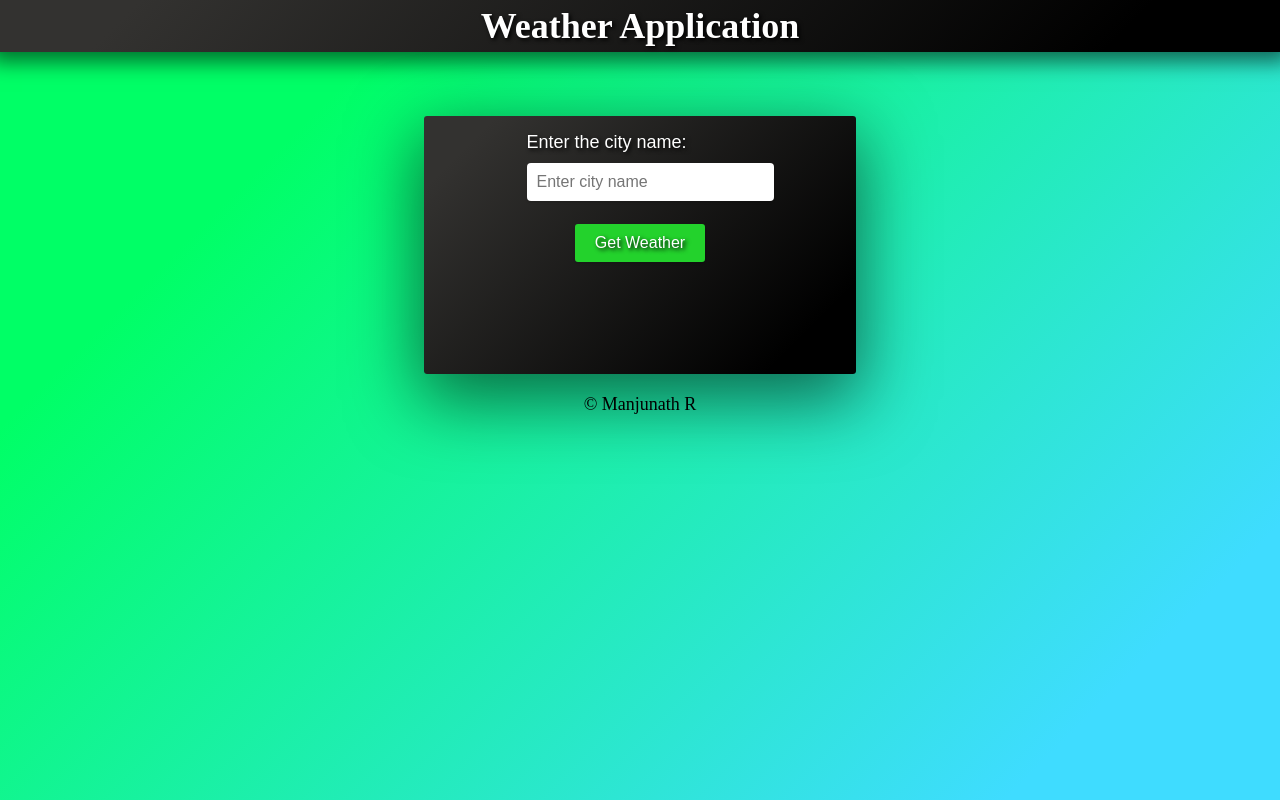
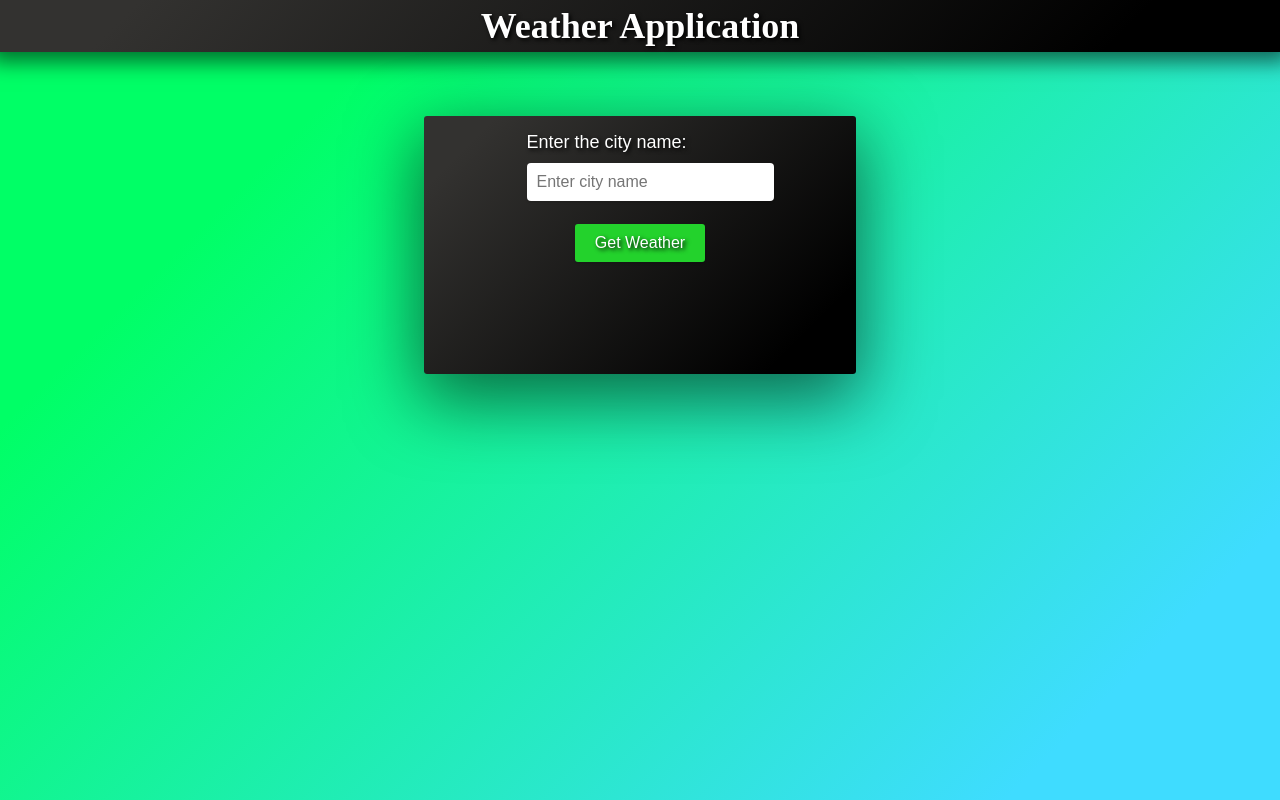
Before and after one commit to shanmukh00001/Weather-Predictor, a plain HTML site: page index.html in a window 1280 px wide. Drawn offline with Linux system fonts and the light colour scheme; a web font is replaced by a local one.

Commit message:
index.html

```diff
--- a/index.html
+++ b/index.html
@@ -27,8 +27,5 @@
         <div id="result"></div>
     </div>
    <script src="script.js"></script>
-    <footer class="footer">
-        <span>&#169 Manjunath R</span>
-    </footer>
 </body>
 </html>
```
